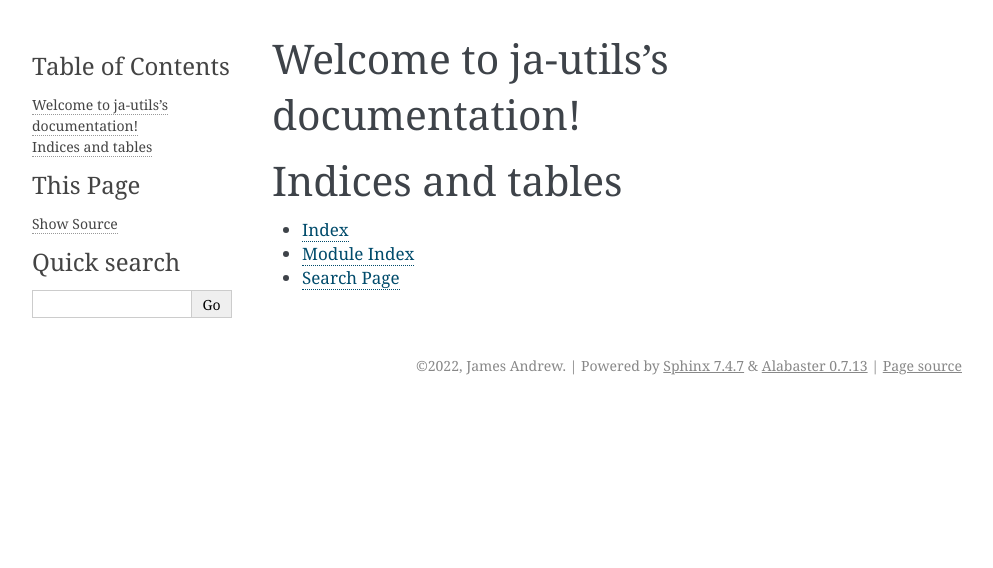
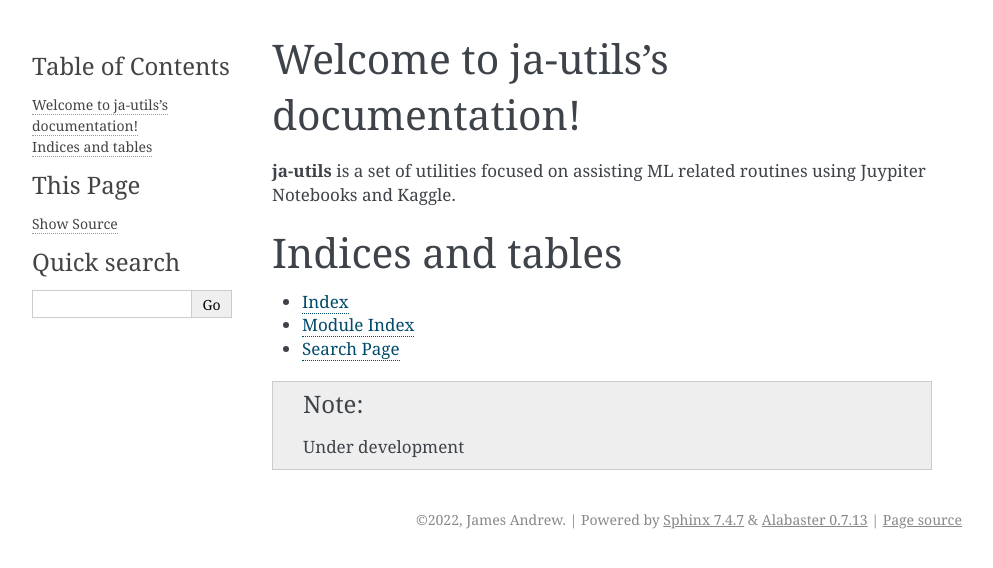
Before and after one commit to jamiii/ja-utils, a Sphinx documentation site: the page built from docs/source/index.rst, in a window 1280 px wide. Shown: the top 568 px of the page, without its empty margins (148-1141 px from the left). Built offline with Sphinx 7.4.7, drawn with Linux system fonts in a browser that asks for light colours.

Commit message:
first mod and regen

```diff
--- a/README.rst
+++ b/README.rst
@@ -1,4 +1,4 @@
 JA Utilities
 ============
 
-**JA Utilities** is a set of Utilities forcused for Juypiter Notebooks, Kaggle, and ML routines.
+**JA Utilities** is a set of utilities for Juypiter Notebooks and Kaggle.
--- a/docs/source/index.rst
+++ b/docs/source/index.rst
@@ -5,6 +5,9 @@
 
 Welcome to ja-utils's documentation!
 ====================================
+
+**ja-utils** is a set of utilities focused on assisting ML related routines using
+Juypiter Notebooks and Kaggle.
 
 .. toctree::
    :maxdepth: 2
@@ -18,3 +21,6 @@
 * :ref:`genindex`
 * :ref:`modindex`
 * :ref:`search`
+
+.. note::
+   Under development
```
